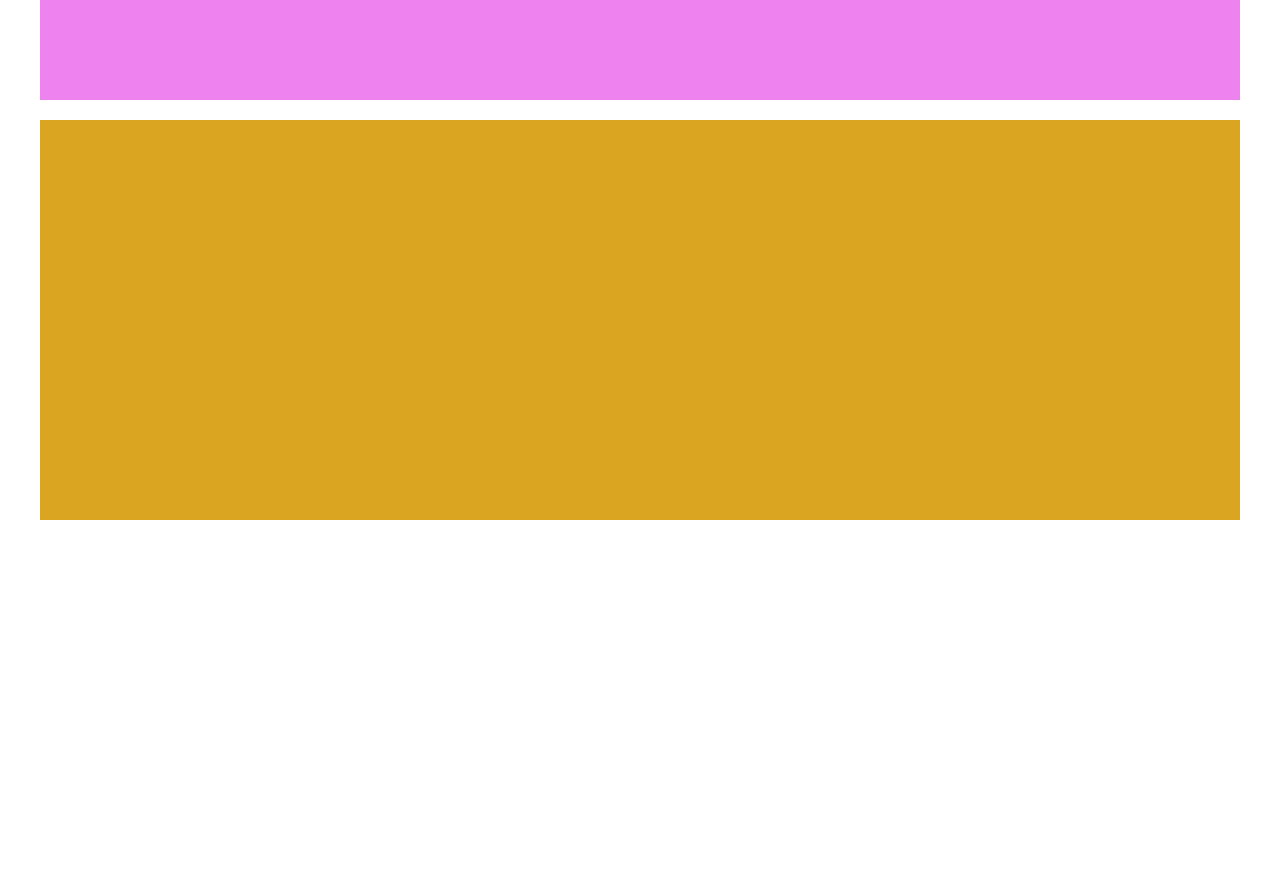
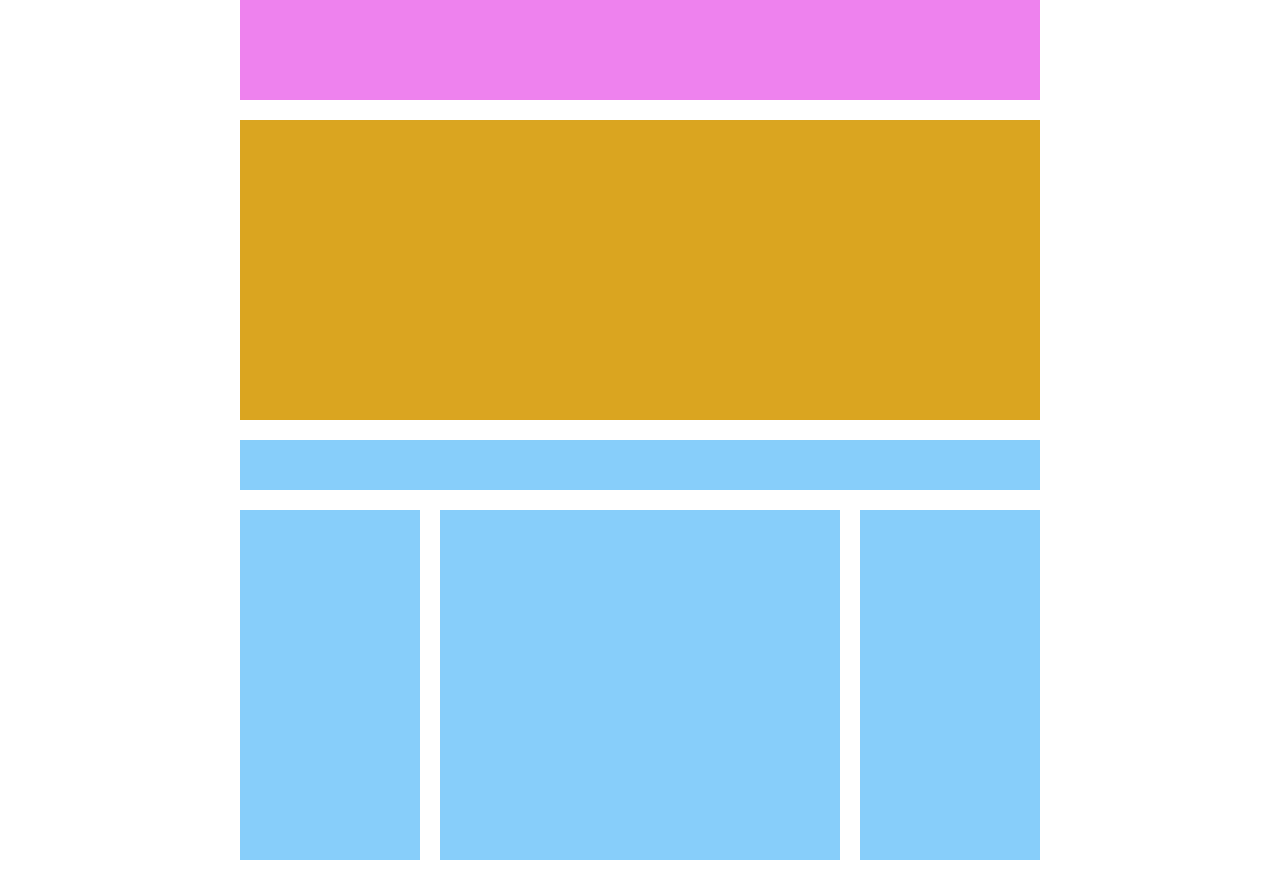
Before and after one commit to maldrek3103/htmlcss-struttura-wp, a plain HTML site: page index.html in a window 1280 px wide. Before the commit the page ends 800 px from the top, so only its background shows below. Drawn offline with Linux system fonts and the light colour scheme.

Commit message:
Added main section

```diff
--- a/index.html
+++ b/index.html
@@ -25,7 +25,24 @@
             </div>
         </header>
 
+        <!-- Main section -->
+        <main class="main-section clearfix">
+            <div class="upper content">
+
+            </div>
+            <div class="left side content">
+
+            </div>
+            <div class="main content">
+
+            </div>
+            <div class="right side content">
+
+            </div>
+        </main>
+
     </div>
+
 </body>
 
 </html>
--- a/style.css
+++ b/style.css
@@ -15,11 +15,11 @@
 }
 
 .container{
-    max-width: 1200px;
+    max-width: 800px;
     margin: 0 auto;
 }
 
-/* Main */
+/* Header section */
 
 #navbar{
     height: 100px;
@@ -27,6 +27,42 @@
     margin-bottom: 20px;
 }
 .main-header{
-    height: 400px;
+    height: 300px;
     background-color: goldenrod;
 }
+
+/* Main section */
+
+.main-section{
+    margin: 20px 0 10px 0;
+}
+.content{
+    background-color: lightskyblue;
+    height: 350px;
+    float: left;
+}
+
+.upper.content{
+    height: 50px;
+    width: 100%;
+    margin-bottom: 20px;
+}
+
+.side{
+    width: calc(25% - 20px);
+}
+
+.main{
+    width: 50%;
+}
+
+.left.side.content{
+    margin-right: 10px;
+}
+
+.main.content{
+    margin: 0 10px;
+}
+.right.side.content{
+    margin-left: 10px;
+}
```
